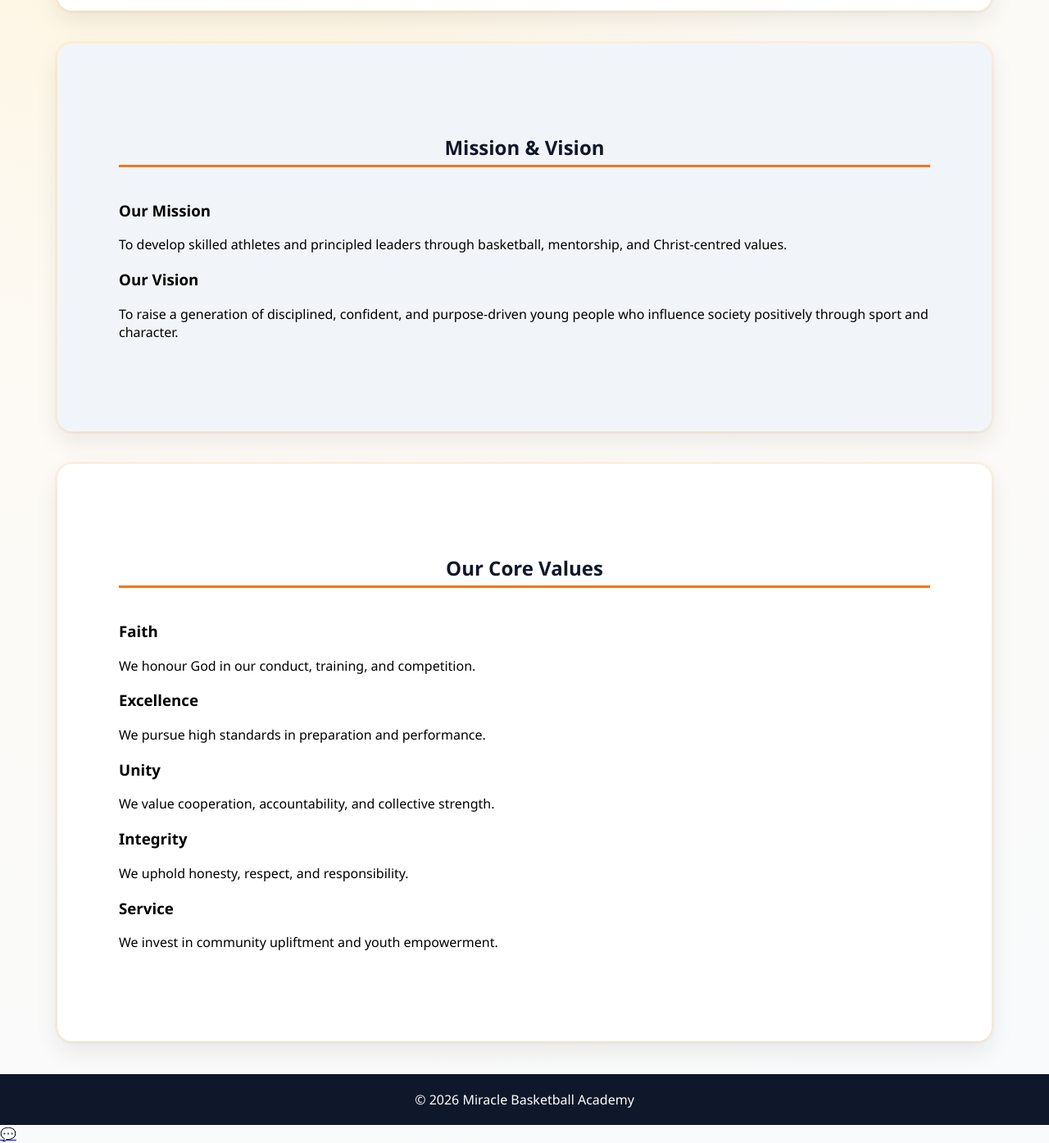
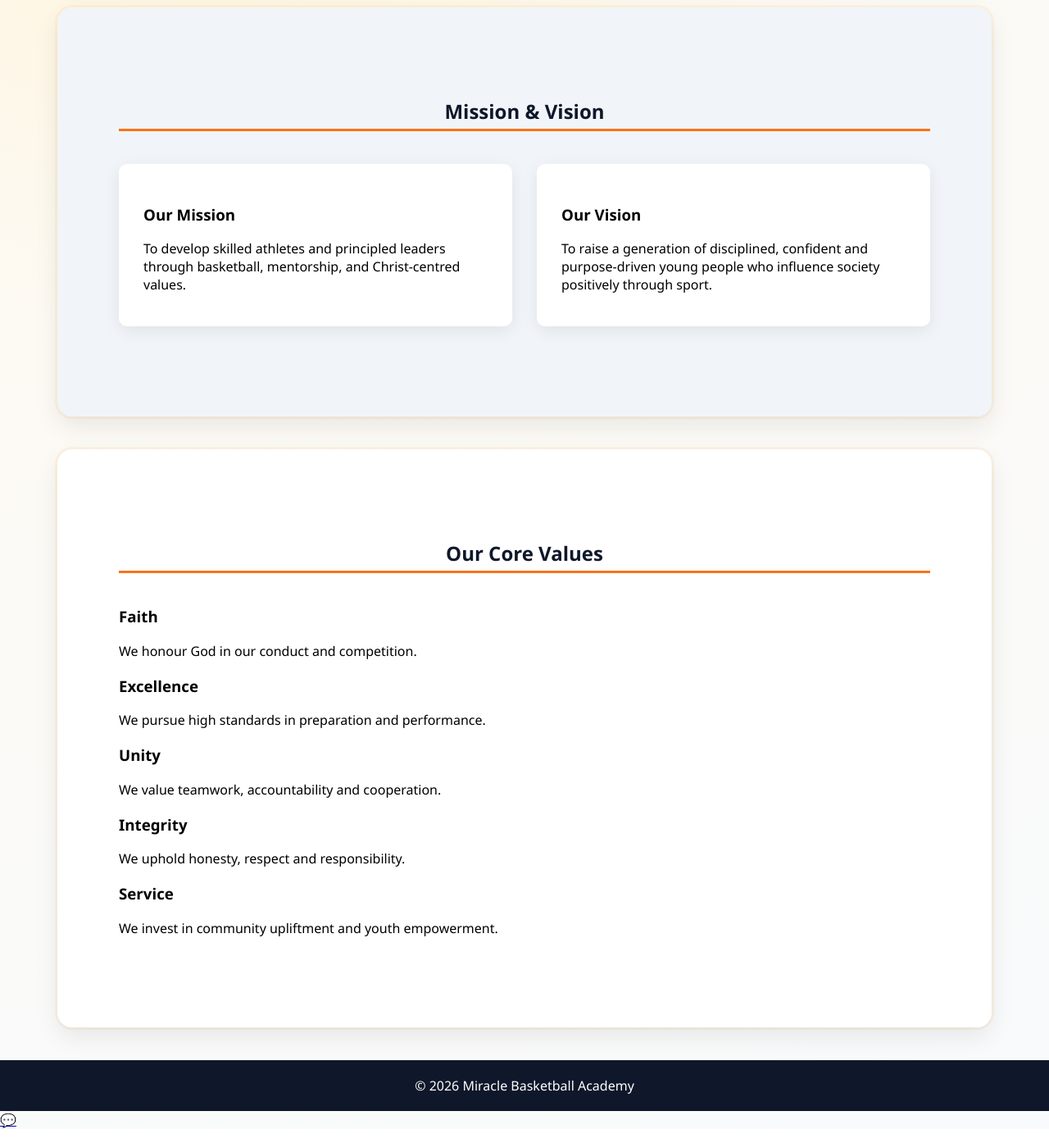
Before and after one commit to mccalsta/mba, a Flask app: page /about in a window 1280 px wide. Shown: the part 793-2187 px from the top of the page at 82% size. Run offline with Flask 3, Linux system fonts and the light colour scheme.

Commit message:
Update about.html

```diff
--- a/templates/about.html
+++ b/templates/about.html
@@ -7,9 +7,7 @@
 
 <h1>About Miracle Basketball</h1>
 
-<p>
-Developing athletes, shaping character, and inspiring purpose.
-</p>
+<p>Developing athletes, shaping character, and inspiring purpose.</p>
 
 </section>
 
@@ -22,9 +20,7 @@ Developing athletes, shaping character, and inspiring purpose.
 <div class="about-container">
 
 <div class="about-image">
-
-<img src="/static/images/about-team.jpg">
-
+<img src="/static/images/team.jpg">
 </div>
 
 <div class="about-text">
@@ -34,17 +30,17 @@ Developing athletes, shaping character, and inspiring purpose.
 <p>
 Miracle Basketball was established over two decades ago as a ministry
 initiative under Robert Kayanja Ministries, founded and led by
-Pastor Robert Kayanja, who serves as the program’s Founder and Patron.
+Pastor Robert Kayanja.
 </p>
 
 <p>
-From the beginning, the vision has been to use sport as a structured
-platform for spiritual, emotional, and personal transformation.
+The vision has always been to use basketball as a structured platform
+for mentorship, discipline, and youth development.
 </p>
 
 <p>
-For more than 25 years, Miracle Basketball has provided boys and girls
-with a safe and disciplined environment where talent is refined and
+For more than 25 years the academy has provided young athletes with
+a safe and disciplined environment where talent is refined and
 purpose is discovered.
 </p>
 
@@ -64,9 +60,9 @@ purpose is discovered.
 
 <h2>Mission & Vision</h2>
 
-<div class="values-grid">
+<div class="program-grid">
 
-<div class="value-card">
+<div class="program-card">
 
 <h3>Our Mission</h3>
 
@@ -77,14 +73,13 @@ basketball, mentorship, and Christ-centred values.
 
 </div>
 
-<div class="value-card">
+<div class="program-card">
 
 <h3>Our Vision</h3>
 
 <p>
-To raise a generation of disciplined, confident, and
-purpose-driven young people who influence society
-positively through sport and character.
+To raise a generation of disciplined, confident and purpose-driven
+young people who influence society positively through sport.
 </p>
 
 </div>
@@ -107,7 +102,7 @@ positively through sport and character.
 
 <div class="value-card">
 <h3>Faith</h3>
-<p>We honour God in our conduct, training, and competition.</p>
+<p>We honour God in our conduct and competition.</p>
 </div>
 
 <div class="value-card">
@@ -117,12 +112,12 @@ positively through sport and character.
 
 <div class="value-card">
 <h3>Unity</h3>
-<p>We value cooperation, accountability, and collective strength.</p>
+<p>We value teamwork, accountability and cooperation.</p>
 </div>
 
 <div class="value-card">
 <h3>Integrity</h3>
-<p>We uphold honesty, respect, and responsibility.</p>
+<p>We uphold honesty, respect and responsibility.</p>
 </div>
 
 <div class="value-card">
```
